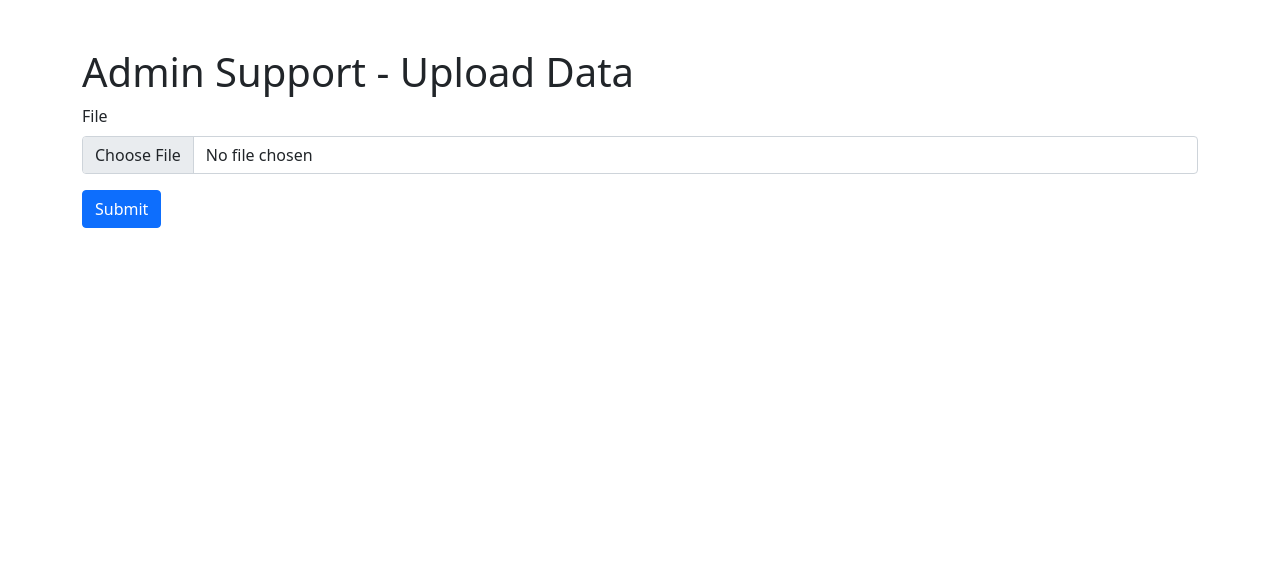
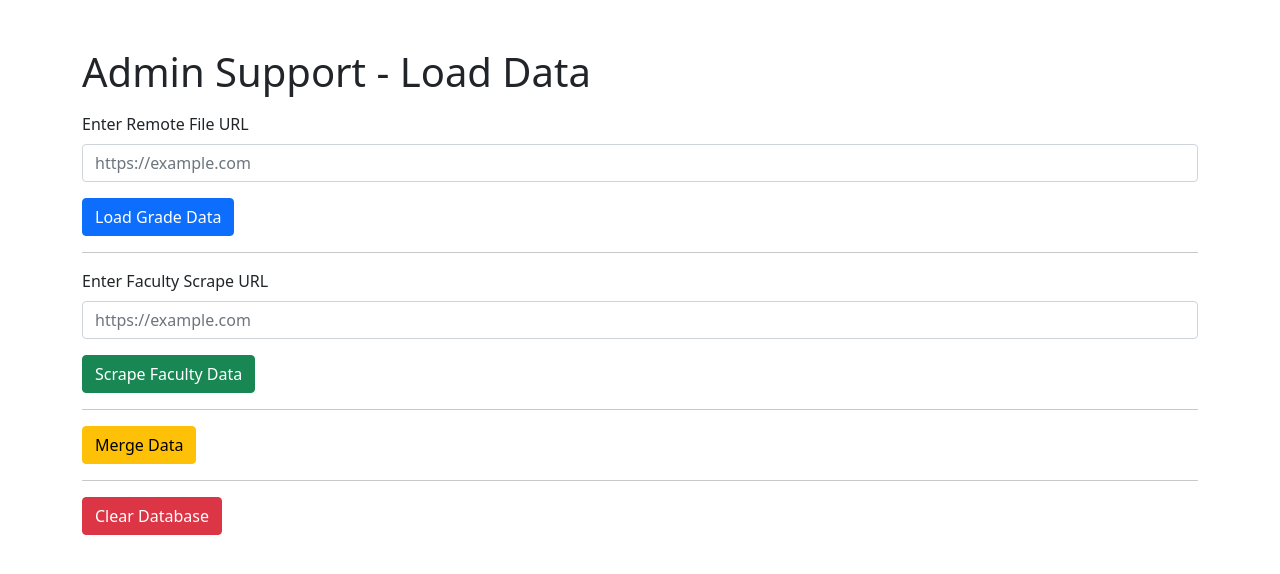
Before and after one commit to kwoeser/EasyA, a Flask app: template templates/admin_page.html in a window 1280 px wide. Shown: the top 574 px of the page. Run offline with Flask 3, Linux system fonts and the light colour scheme; the template is opened without the code that fills it, so the values that code supplies are empty, except form fields; one stand-in notice (Sample message) is shown; form fields are guessed from the names that the template uses; some libraries are stand-ins or nearby versions.

Commit message:
Update templates: admin_page.html and user_page.html

```diff
--- a/templates/admin_page.html
+++ b/templates/admin_page.html
@@ -6,20 +6,74 @@
 </head>
 <body>
     <div class="container mt-5">
-        <h1>Admin Support - Upload Data</h1>
+        <h1>Admin Support - Load Data</h1>
 
-        <!-- File Upload Form -->
-        <!-- will update with drag and drop features when database is ready-->
-        <form method="POST" enctype="multipart/form-data">
-            {{ form.hidden_tag() }}
+        <!-- Flash Messages -->
+        {% with messages = get_flashed_messages(with_categories=true) %}
+            {% if messages %}
+                <div class="mt-3">
+                    {% for category, message in messages %}
+                        <div class="alert alert-{{ category }} alert-dismissible fade show" role="alert">
+                            {{ message }}
+                            <button type="button" class="btn-close" data-bs-dismiss="alert" aria-label="Close"></button>
+                        </div>
+                    {% endfor %}
+                </div>
+            {% endif %}
+        {% endwith %}
+
+        <!-- Remote File URL Form -->
+        <form method="POST" action="{{ url_for('load_remote_js') }}">
             <div class="mb-3">
-                {{ form.file.label(class="form-label") }}
-                {{ form.file(class="form-control") }}
+                <label for="file_url" class="form-label">Enter Remote File URL</label>
+                <input type="url" id="file_url" name="file_url" class="form-control" placeholder="https://example.com" required>
             </div>
             <div class="mb-3">
-                {{ form.submit(class="btn btn-primary") }}
+                <button type="submit" class="btn btn-primary">Load Grade Data</button>
             </div>
         </form>
+
+        <hr>
+
+        <!-- Faculty Scraper Form -->
+        <form method="POST" action="{{ url_for('scrape_faculty') }}">
+            <div class="mb-3">
+                <label for="scrape_url" class="form-label">Enter Faculty Scrape URL</label>
+                <input type="url" id="scrape_url" name="scrape_url" class="form-control" placeholder="https://example.com" required>
+            </div>
+            <div class="mb-3">
+                <button type="submit" class="btn btn-success">Scrape Faculty Data</button>
+            </div>
+        </form>
+
+        <hr>
+
+        <!-- Merge Data Button -->
+        <form method="POST" action="{{ url_for('merge_data') }}">
+            <button type="submit" class="btn btn-warning">Merge Data</button>
+        </form>
+
+        <hr>
+
+        <!-- Clear Database Button -->
+        <form method="POST" action="{{ url_for('clear_database') }}">
+            <button type="submit" class="btn btn-danger">Clear Database</button>
+        </form>
     </div>
+
+    <!-- Auto-dismiss Flash Messages After 3 Seconds -->
+    <script>
+        setTimeout(function() {
+            const alerts = document.querySelectorAll('.alert');
+            alerts.forEach(alert => {
+                alert.classList.remove('show');
+                alert.classList.add('fade');
+                setTimeout(() => alert.remove(), 500);
+            });
+        }, 6000);
+    </script>
+
+    <script src="https://cdn.jsdelivr.net/npm/bootstrap@5.1.3/dist/js/bootstrap.bundle.min.js"></script>
 </body>
 </html>
+<!-- Temporary change to trigger commit -->
```
Also changed, not shown: templates/user_page.html (+91 -40 lines).
